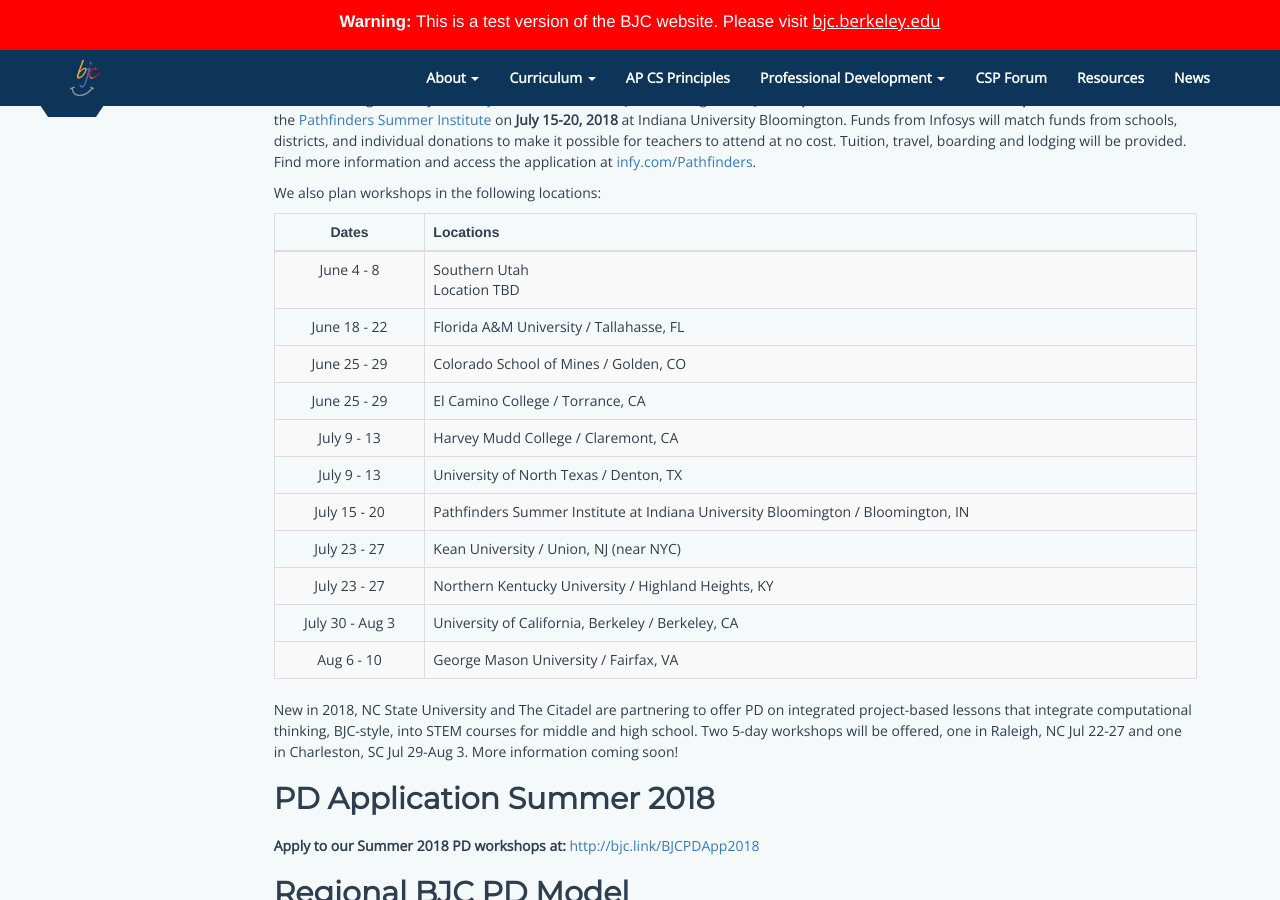
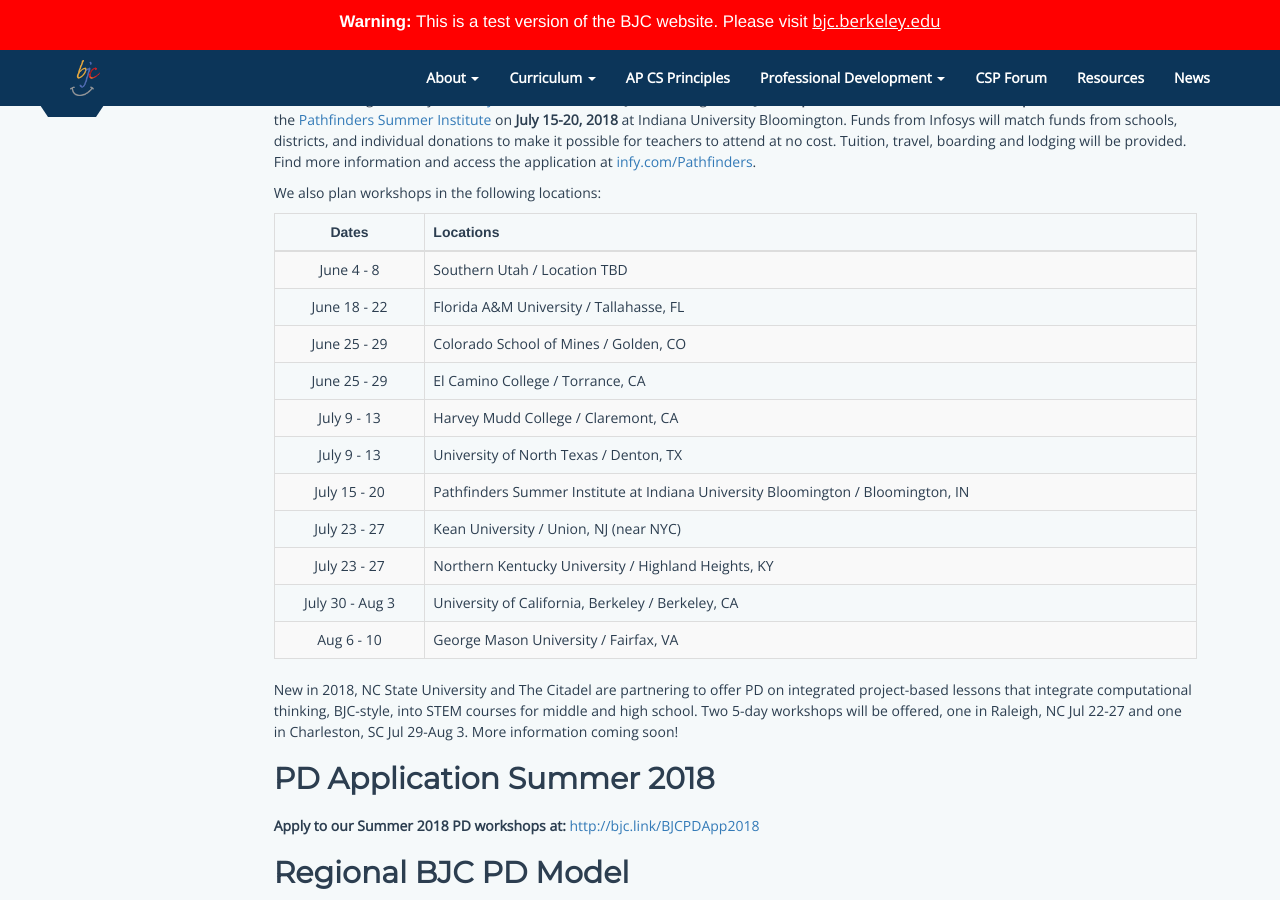
Before and after one commit to beautyjoy/beautyjoy.github.io, a Jekyll site: the page built from summer-pd/index.md, in a window 1280 px wide and 900 px high, scrolled down 640 px. Built offline with Jekyll 4.4.1, drawn with Linux system fonts in a browser that asks for light colours.

Commit message:
Don't use a line break, but it works OK

```diff
--- a/summer-pd/index.md
+++ b/summer-pd/index.md
@@ -21,7 +21,7 @@
 
 | Dates            | Locations                                                                          |
 | :--------------: |------------------------------------------------------------------------------------|
-| June 4 - 8       |  Southern Utah <br/> Location TBD                                                      |
+| June 4 - 8       |  Southern Utah / Location TBD                                                      |
 | June 18 - 22     |  Florida A&amp;M University / Tallahasse, FL                                       |
 | June 25 - 29     |  Colorado School of Mines / Golden, CO                                             |
 | June 25 - 29     |  El Camino College / Torrance, CA                                                  |
```
